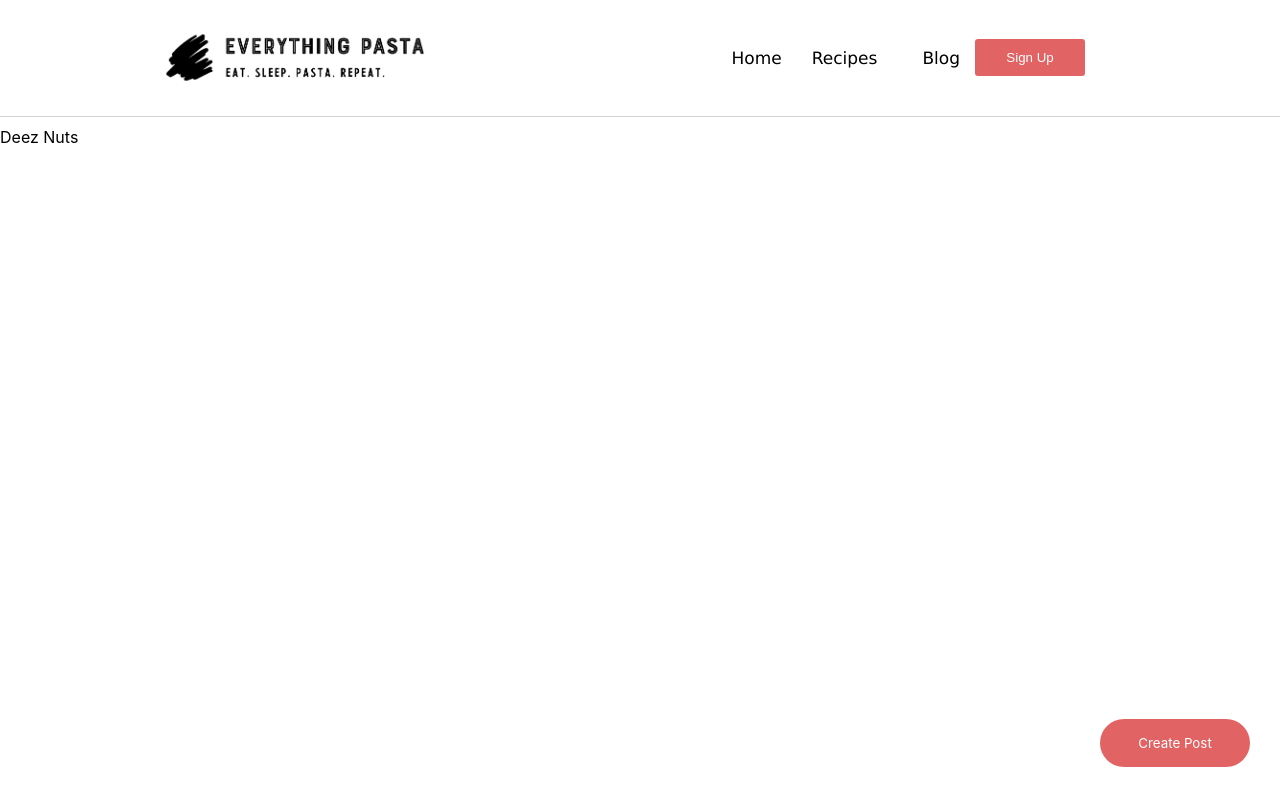
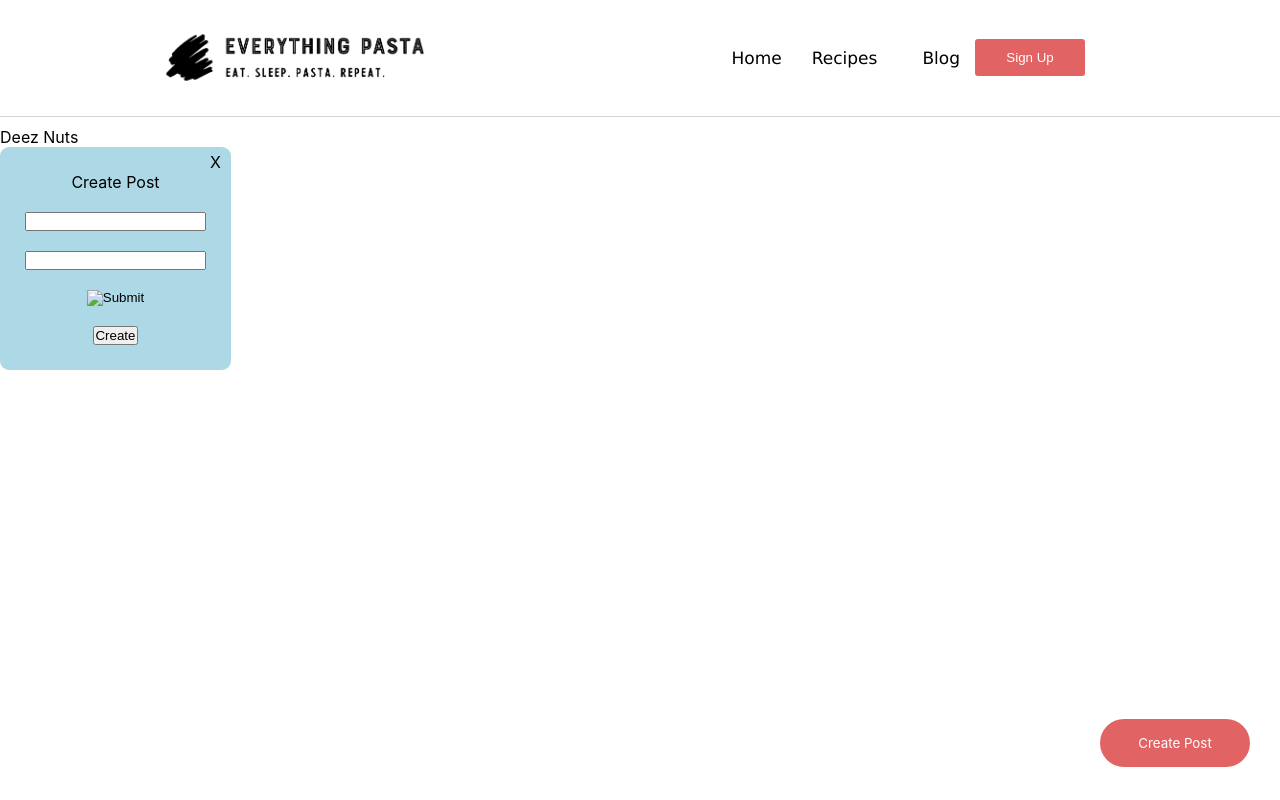
Before and after one commit to EvanWilson9/Everything-Pasta, a React (Create React App) app: page / in a window 1280 px wide. Built offline with nearby package versions, Linux system fonts and the light colour scheme.

Commit message:
work on dialog

```diff
--- a/src/App.css
+++ b/src/App.css
@@ -679,6 +679,31 @@ input[type="file"]{
 
 }
 
+.exit-dialog{
+  position: absolute;
+  right:10px;
+  top:5px;
+  cursor: pointer;
+}
+
+#dialog{
+  display: flex;
+  align-items: center;
+  justify-content: center;
+  background-color: lightblue;
+  border: none;
+  border-radius: 9px;
+}
+
+#dialog-form{
+  display: flex;
+  align-items: center;
+  gap: 20px;
+  flex-direction: column;
+  padding:25px;
+  position: relative;
+}
+
 /*MEDIA SECTION (DO NOT CROSS)*/
 
 @media screen and (min-width: 1700px){
--- a/src/components/Blog.js
+++ b/src/components/Blog.js
@@ -5,14 +5,42 @@ import CreatePostModule from './CreatePostModule';
 
 function Blog(){
 
-    document.querySelector('.create-post')
+    const CreatePostModule = ()=>{
+
+        return(
+            <>
+
+            </>
+        )
+    }
+
+    const dialog = document.getElementById('dialog');
 
     return(
         <>
             <TopHeader/>
                 <div className="blog-container">
                 <BlogPosts/>
-                <button className="create-post">Create Post</button>
+                <dialog closed id="dialog">
+                    <form id="dialog-form" method="dialog">
+                        <div>Create Post</div>
+                        <input type="text"/>
+                        <input type="text"/>
+                        <input type="image"/>
+                        <button>Create</button>
+                        <div className='exit-dialog' onClick={()=>{
+                            dialog.style.display="none";
+                        }}>
+                            X
+                        </div>
+                    </form>
+                </dialog>
+                <button onClick={()=>{
+                    dialog.style.display="block";
+                }} className="create-post">
+                    Create Post
+                </button>
+
             </div>
         </>
     )
--- a/src/components/CreatePostModule.js
+++ /dev/null
@@ -1,14 +0,0 @@
-const CreatePostModule = ()=>{
-    return(
-        <>
-            <div className="create-module">
-                <div>Create Post</div>
-                <input type="text"/>
-                <input type="text"/>
-                <input type="text"/>
-            </div>
-        </>
-    )
-}
-
-export default CreatePostModule;
```
